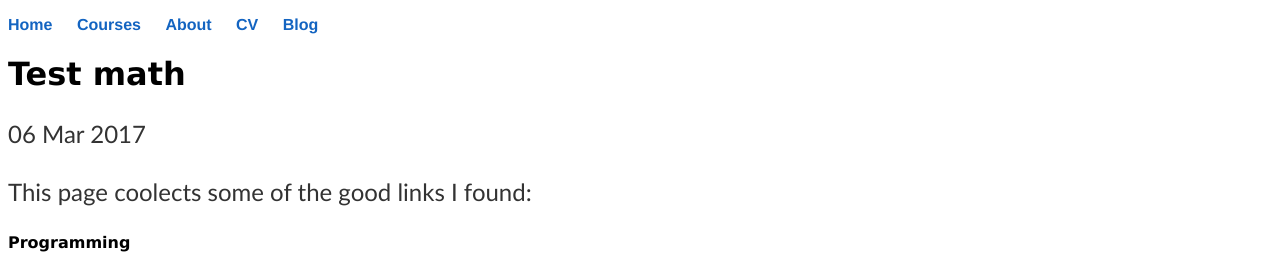
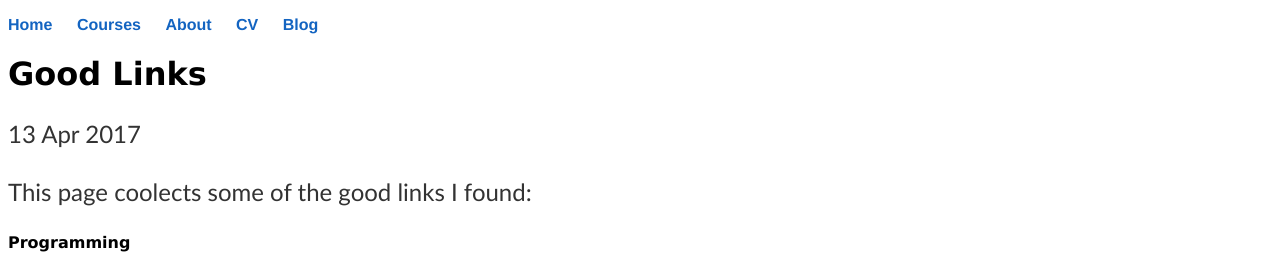
Before and after one commit to mnourgwad/mnourgwad.github.io, a Jekyll site: the page built from _posts/2017-04-13-good-links.md, in a window 1280 px wide. Shown: the top 254 px of the page. Built offline with Jekyll 4.4.1, drawn with Linux system fonts in a browser that asks for light colours; a script that is not in the unit is left out.

Commit message:
corrected title

```diff
--- a/_posts/2017-04-13-good-links.md
+++ b/_posts/2017-04-13-good-links.md
@@ -1,8 +1,8 @@
 ---
 layout: post
-title: "Test math"
-date: 2017-03-06
-use_math: true
+title: "Good Links"
+date: 2017-04-13
+use_math: false
 ---
 
 <p> This page coolects some of the good links I found:</p>
```
